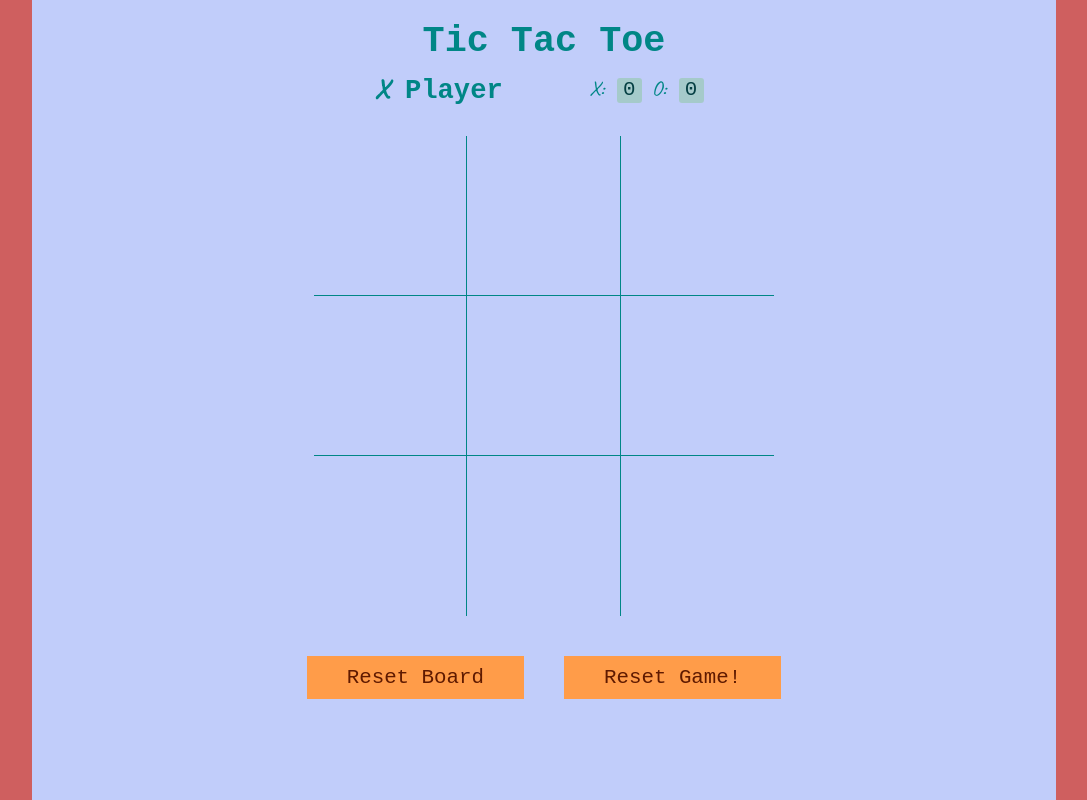
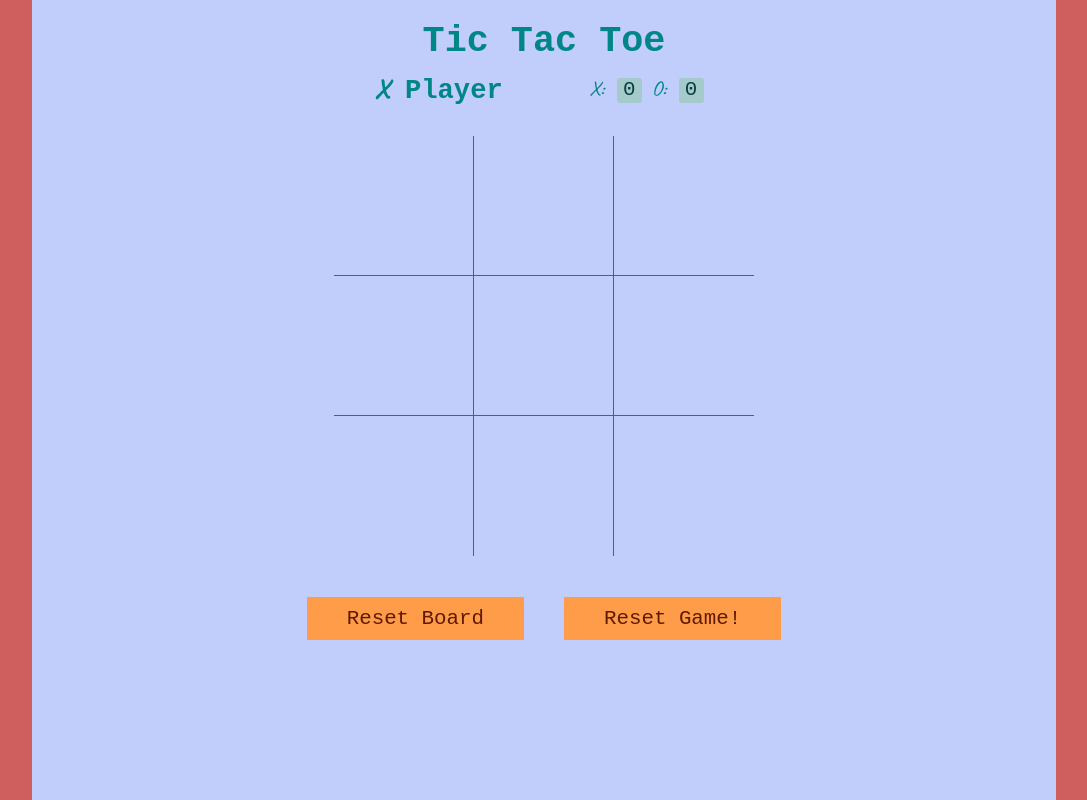
Before and after one commit to OPerel/tic_tac_toe, a React (Create React App) app: page / in a window 1280 px wide. Shown: the whole page, without its empty margins (96-1183 px from the left). Built offline with nearby package versions, Linux system fonts and the light colour scheme; a web font is replaced by a local one.

Commit message:
modify board responsivness and play with transition

```diff
--- a/src/App.css
+++ b/src/App.css
@@ -10,41 +10,34 @@
 .board-container {
     position: relative;
     margin: 20px auto;
-    width: 80%;
-    height: 40vh;
+    width: 65vw;
+    height: 65vw;
 }
 
-@media only screen and (min-width: 500px) {
+@media only screen and (min-width: 450px) {
     .board-container {
-        width: 65%;
-        height: 45vh;
+        width: 55vw;
+        height: 55vw;
     }
 }
 
-@media only screen and (min-width: 640px) {
+@media only screen and (min-width: 770px) {
     .board-container {
-        width: 55%;
-        height: 50vh;
+        margin: 2% auto;
     }
 }
 
-@media only screen and (min-width:700px) {
+@media only screen and (min-width: 840px) {
     .board-container {
-        width: 55%;
-        height: 50vh;
+        width: 420px;
+        height: 420px;
     }
 }
 
-@media only screen and (min-width: 1024px) {
+@media only screen and (max-height: 420px) {
     .board-container {
-        width: 50%;
-        height: 56vh;
+        width: 35vw;
+        height: 35vw;
+        margin: 10px auto;
     }
 }
-
-@media only screen and (min-width: 1224px) {
-    .board-container {
-        width: 45%;
-        height: 60vh;
-    }
-}
--- a/src/Board.css
+++ b/src/Board.css
@@ -6,14 +6,14 @@
     width: 100%;
     height: 100%;
     transform: scale(1);
-    transition: transform 1s;
-    -webkit-transform-origin: bottom;
-            transform-origin: bottom;
+    transition: transform 0.8s 0.8s;
+    /* -webkit-transform-origin: bottom;
+            transform-origin: bottom; */
 }
 
 .win-b{
     transform: scaleY(0);
-    transition: transform 1s;
-    -webkit-transform-origin: bottom;
-            transform-origin: bottom;
+    transition: transform 0.8s;
+    /* -webkit-transform-origin: bottom;
+            transform-origin: bottom; */
 }
--- a/src/Winner.css
+++ b/src/Winner.css
@@ -9,19 +9,25 @@
     background-color: #a5caca;
     border-radius: 10px;
     transform: scaleY(0);
-    transition: transform 1s;
-    -webkit-transform-origin: top;
-            transform-origin: top;
+    transition: transform 0.8s;
+    /* -webkit-transform-origin: top;
+            transform-origin: top; */
 }
 
 .win {
     transform: scale(1);
-    transition: transform 1s;
-    -webkit-transform-origin: top;
-            transform-origin: top;
+    transition: transform 0.8s 0.8s;
+    /* -webkit-transform-origin: top;
+            transform-origin: top; */
 }
 
 .winner h2 {
     margin-top: -50px;
-    font-size: 2rem;
+    font-size: 1.2rem;
 }
+
+@media only screen and (min-height: 400px) {
+    .winner h2 {
+        font-size: 2rem;
+    }
+}
```
